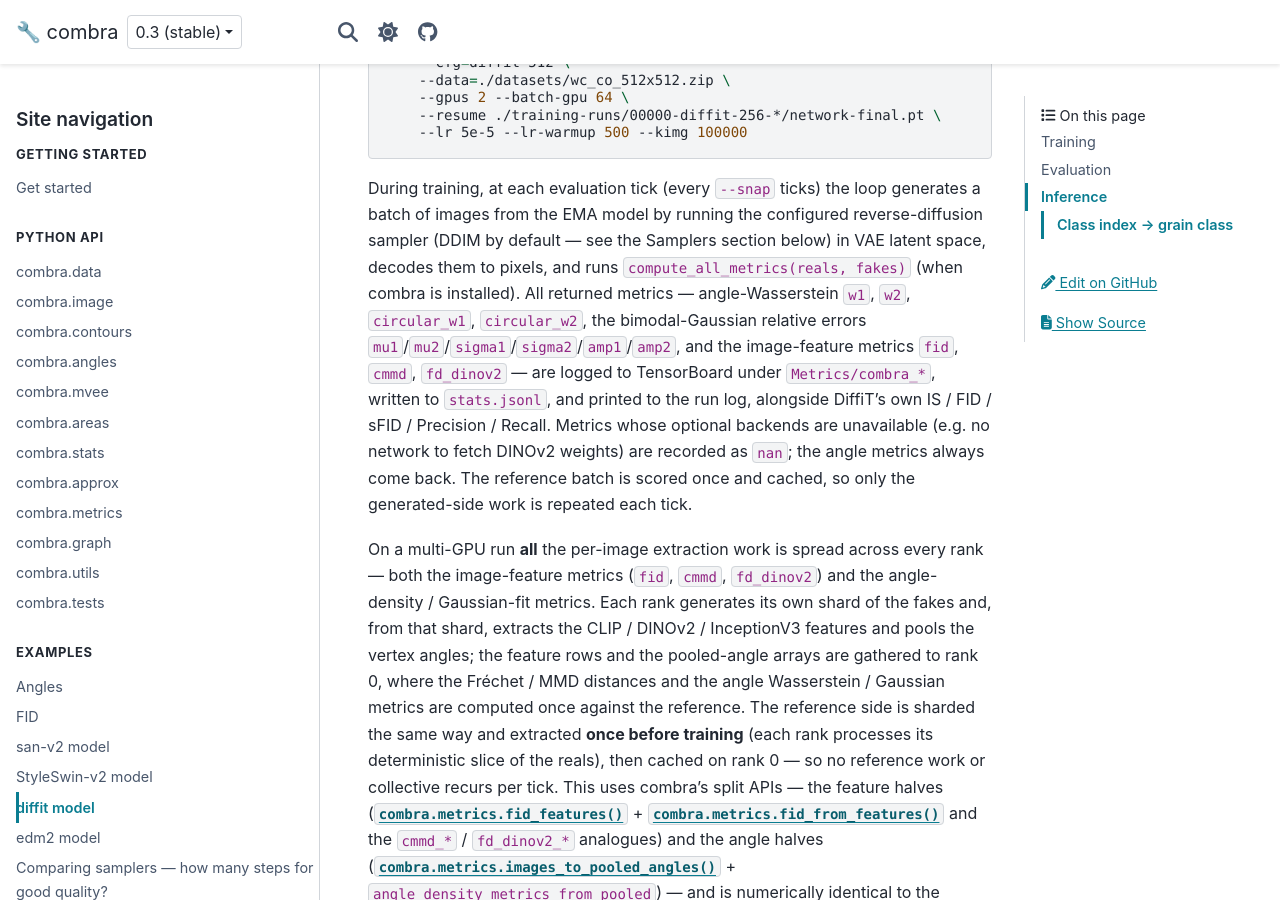
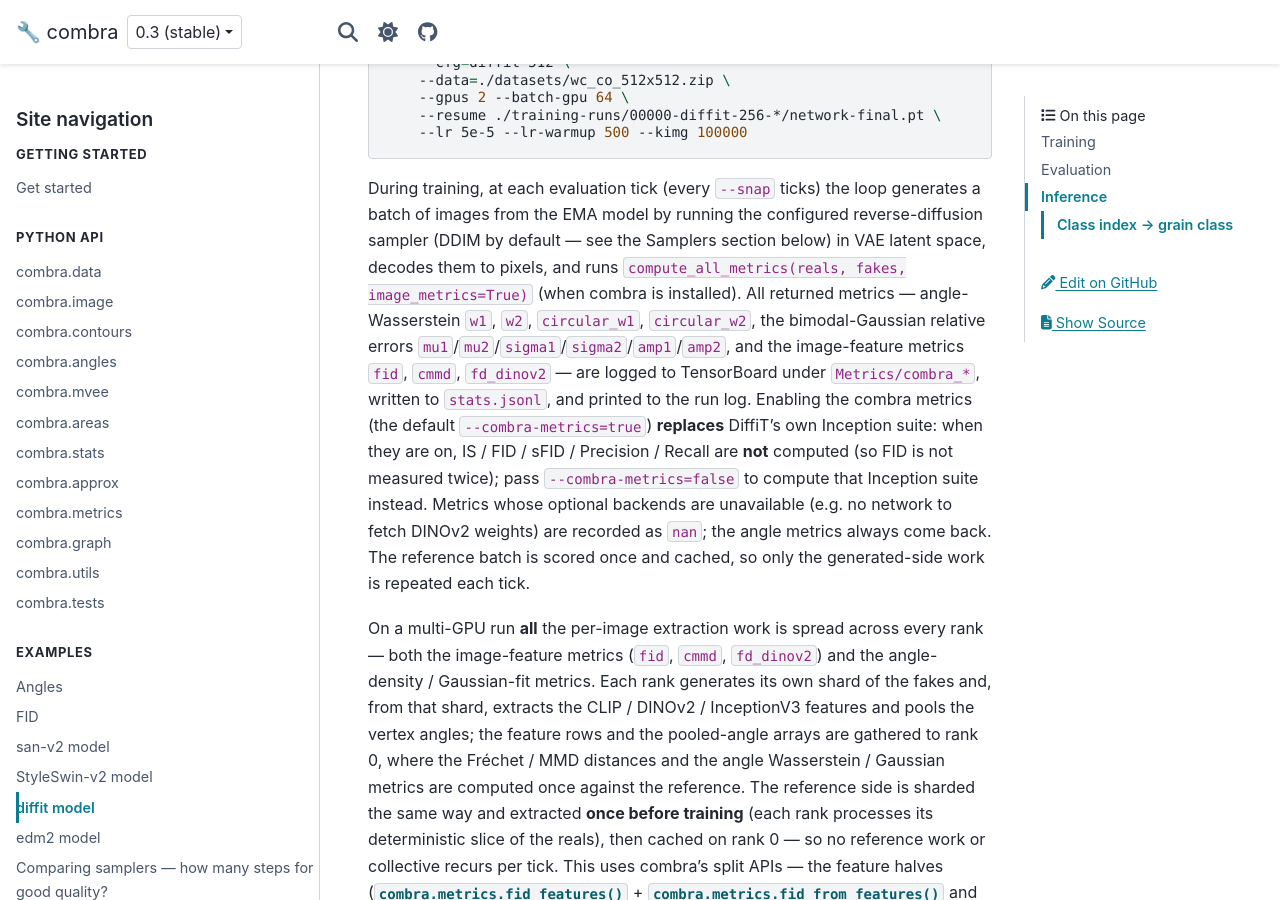
Before and after one commit to dkagramanyan/wc_cv, a Sphinx documentation site: the page built from docs/examples/diffit.md, in a window 1280 px wide and 900 px high, scrolled down 2353 px. Built offline with Sphinx 7.4.7 and the PyData theme 0.15.4, drawn with Linux system fonts in a browser that asks for light colours.

Commit message:
docs: correct combra metrics API and DiffiT eval behavior
Fix documentation discrepancies found while validating the combra-metrics
integration in san-v2 and DiffiT-v2 against the combra source:

- compute_all_metrics: document the image_metrics (default False) and
  workers params, and correct the prose/return that implied fid/cmmd/
  fd_dinov2 are always computed — they are only added when
  image_metrics=True. Fix the example, which accessed scores['cmmd']
  with the default (angle-only) call.
- images_to_angle_density / images_to_pooled_angles: document the
  workers param used by the sharded training-loop callers.
- diffit example: combra metrics do not run *alongside* DiffiT's own
  IS/FID/sFID/Precision/Recall — when --combra-metrics is on (default)
  the Inception suite is disabled. State the mutual exclusivity.

Co-Authored-By: Claude Opus 4.8 <noreply@anthropic.com>
Claude-Session: https://claude.ai/code/session_019undikqXPQc4cdimTxD4fJ

```diff
--- a/docs/examples/diffit.md
+++ b/docs/examples/diffit.md
@@ -109,15 +109,19 @@ During training, at each evaluation tick (every `--snap` ticks) the loop
 generates a batch of images from the EMA model by running the configured
 reverse-diffusion sampler (DDIM by default — see the Samplers section below) in
 VAE latent space, decodes them to pixels, and runs
-`compute_all_metrics(reals, fakes)` (when combra is installed). All returned
-metrics — angle-Wasserstein `w1`, `w2`, `circular_w1`, `circular_w2`, the
-bimodal-Gaussian relative errors `mu1`/`mu2`/`sigma1`/`sigma2`/`amp1`/`amp2`, and
-the image-feature metrics `fid`, `cmmd`, `fd_dinov2` — are logged to TensorBoard
-under `Metrics/combra_*`, written to `stats.jsonl`, and printed to the run log,
-alongside DiffiT's own IS / FID / sFID / Precision / Recall. Metrics whose
-optional backends are unavailable (e.g. no network to fetch DINOv2 weights) are
-recorded as `nan`; the angle metrics always come back. The reference batch is
-scored once and cached, so only the generated-side work is repeated each tick.
+`compute_all_metrics(reals, fakes, image_metrics=True)` (when combra is
+installed). All returned metrics — angle-Wasserstein `w1`, `w2`, `circular_w1`,
+`circular_w2`, the bimodal-Gaussian relative errors
+`mu1`/`mu2`/`sigma1`/`sigma2`/`amp1`/`amp2`, and the image-feature metrics `fid`,
+`cmmd`, `fd_dinov2` — are logged to TensorBoard under `Metrics/combra_*`, written
+to `stats.jsonl`, and printed to the run log. Enabling the combra metrics (the
+default `--combra-metrics=true`) **replaces** DiffiT's own Inception suite: when
+they are on, IS / FID / sFID / Precision / Recall are **not** computed (so FID is
+not measured twice); pass `--combra-metrics=false` to compute that Inception
+suite instead. Metrics whose optional backends are unavailable (e.g. no network
+to fetch DINOv2 weights) are recorded as `nan`; the angle metrics always come
+back. The reference batch is scored once and cached, so only the generated-side
+work is repeated each tick.
 
 On a multi-GPU run **all** the per-image extraction work is spread across every
 rank — both the image-feature metrics (`fid`, `cmmd`, `fd_dinov2`) and the
```
Also changed, not shown: docs/api/metrics.md (+14 -6 lines).
